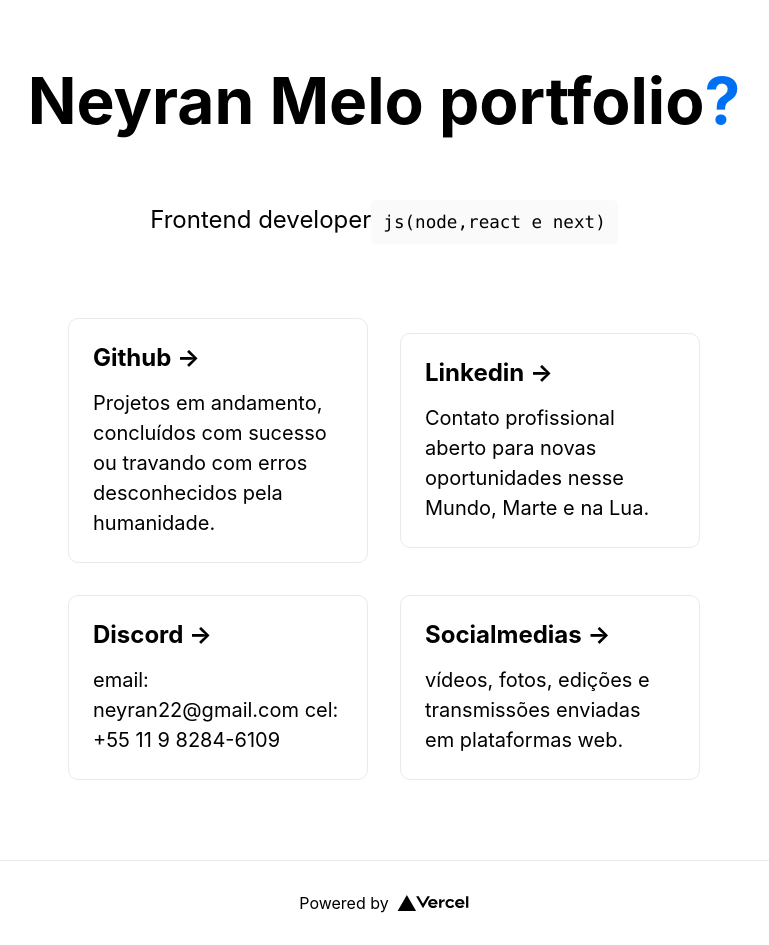
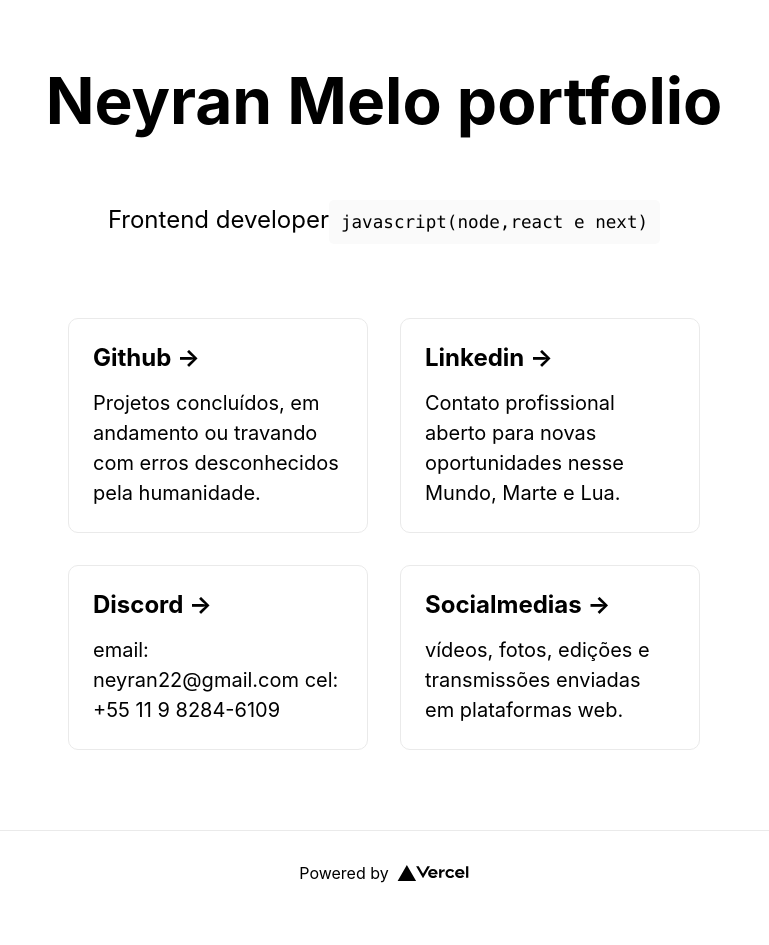
Before and after one commit to neyranms/phylcus, a Next.js app: page / in a window 1280 px wide. Shown: the whole page, without its empty margins (256-1025 px from the left). After the commit the page ends 915 px from the top, so only its background shows below. Built offline with nearby package versions, Linux system fonts and the light colour scheme.

Commit message:
portfolioV0.3

```diff
--- a/pages/index.js
+++ b/pages/index.js
@@ -13,23 +13,23 @@ export default function Home() {
 
       <main className={styles.main}>
         <h1 className={styles.title}>
-          Neyran Melo portfolio<a href="https://static-cdn.jtvnw.net/jtv_user_pictures/ea97be0c-5c76-4938-8680-ac6dd21b5d39-profile_image-300x300.png">?</a>
+          Neyran Melo portfolio
         </h1>
 
         <p className={styles.description}>
           Frontend developer{''}
-          <code className={styles.code}>js(node,react e next)</code>
+          <code className={styles.code}>javascript(node,react e next)</code>
         </p>
 
         <div className={styles.grid}>
           <a href="https://github.com/neyranms" className={styles.card}>
             <h2>Github &rarr;</h2>
-            <p>Projetos em andamento, concluídos com sucesso ou travando com erros desconhecidos pela humanidade. </p>
+            <p>Projetos concluídos, em andamento ou travando com erros desconhecidos pela humanidade. </p>
           </a>
 
           <a href="https://www.linkedin.com/in/neyran-melo-766036163/" className={styles.card}>
             <h2>Linkedin &rarr;</h2>
-            <p>Contato profissional aberto para novas oportunidades nesse Mundo, Marte e na Lua.</p>
+            <p>Contato profissional aberto para novas oportunidades nesse Mundo, Marte e Lua.</p>
           </a>
 
           <a
```
